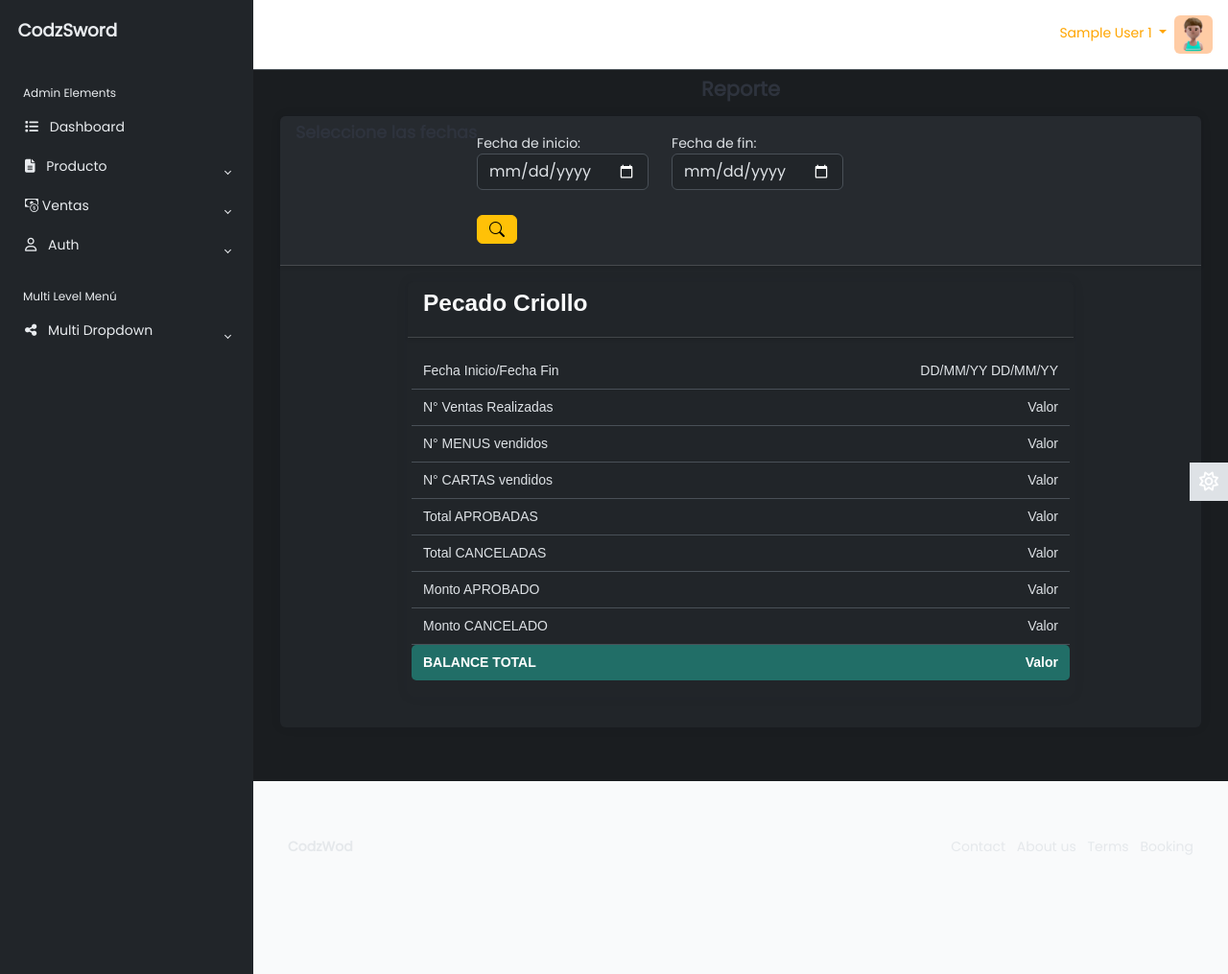
After one commit to Alexzurit/PecadoCriollo, a PHP site: page /report.php in a window 1280 px wide. The commit adds this page. Shown: the whole page at 96% size. Run offline with PHP 8.4, Linux system fonts and the light colour scheme; the visitor is signed in with stand-in values (Sample User, id 1); some libraries are stand-ins or nearby versions.

Commit message:
SE MUESTRA REPORTES
Los reportes ahora se pueden mostrar correctamente, y con detalles específicos, solo falta crear una lógica para imprimir el reporte, tengo que crear el diseño

```diff
--- a/nbproject/private/private.xml
+++ b/nbproject/private/private.xml
@@ -3,10 +3,8 @@
     <editor-bookmarks xmlns="http://www.netbeans.org/ns/editor-bookmarks/2" lastBookmarkId="0"/>
     <open-files xmlns="http://www.netbeans.org/ns/projectui-open-files/2">
         <group>
-            <file>file:/C:/xampp/htdocs/PecadoCriollo/vboton.php</file>
-            <file>file:/C:/xampp/htdocs/PecadoCriollo/ventasPlantilla.php</file>
+            <file>file:/C:/xampp/htdocs/PecadoCriollo/report.php</file>
             <file>file:/C:/xampp/htdocs/PecadoCriollo/login.php</file>
-            <file>file:/C:/xampp/htdocs/PecadoCriollo/sales.php</file>
         </group>
     </open-files>
 </project-private>
--- /dev/null
+++ b/report.php
@@ -0,0 +1,158 @@
+<style>
+    /* Estilos generales para la carta */
+    .card-body {
+        font-family: Arial, sans-serif;
+    }
+    .row {
+        display: flex;
+        justify-content: space-between;
+        padding: 10px 0;
+    }
+    .border-bottom {
+        border-bottom: 1px solid #ccc;
+    }
+
+    /* Estilos específicos para BALANCE TOTAL */
+    .balanceTotalRow {
+        background-color: #216E67; /* Fondo azul */
+        color: white; /* Texto blanco */
+        font-weight: bold; /* Texto en negrita */
+        border-radius: 5px; /* Bordes redondeados */
+        padding: 10px 0; /* Añade un poco más de espacio */
+    }
+</style>
+<?php require_once './vistas/parte-superior.php'; ?>
+
+<main class="content px-3 py-2">
+    <div class="container-fluid">
+        <div class="mb-3">
+            <h3 class="text-center">Reporte</h3>
+        </div>
+        <!--Table Elements-->
+        <div class="card border-0">
+            <div class="card-header">
+                <h4>Seleccione las fechas</h4>
+                <form id="formFiltrarReporte">
+                    <div class="row">
+                        <div class="col">
+                            <label for="fechaInicio">Fecha de inicio:</label>
+                            <input type="date" class="form-control" id="fechaInicio" name="fechaInicio">
+                        </div>
+                        <div class="col">
+                            <label for="fechaFin">Fecha de fin:</label>
+                            <input type="date" class="form-control" id="fechaFin" name="fechaFin">
+                        </div>
+                    </div>
+                    <button type="submit" class="btn btn-warning mt-3"><i class="bi bi-search"></i></button>
+                </form>
+            </div>
+            <div class="card-body">
+                <!-- parte de reporte -->
+                <div class="card border-dark mb-3 mx-auto w-75" id="cartaReporte">
+                    <div class="card-header bg-dark">
+                        <h2 class="text-light text-center">Pecado Criollo</h2>
+                    </div>
+                    <div class="card-body">
+                        <div class="row border-bottom py-2">
+                            <div class="col">Fecha Inicio/Fecha Fin</div>
+                            <div class="col text-end" id="fechaReporte">DD/MM/YY DD/MM/YY</div>
+                        </div>
+                        <div class="row border-bottom py-2">
+                            <div class="col">N° Ventas Realizadas</div>
+                            <div class="col text-end" id="numVentasRealizadas">Valor</div>
+                        </div>
+                        <div class="row border-bottom py-2">
+                            <div class="col">N° MENUS vendidos</div>
+                            <div class="col text-end" id="numMenusVendidos">Valor</div>
+                        </div>
+                        <div class="row border-bottom py-2">
+                            <div class="col">N° CARTAS vendidos</div>
+                            <div class="col text-end" id="numCartasVendidos">Valor</div>
+                        </div>
+                        <div class="row border-bottom py-2">
+                            <div class="col">Total APROBADAS</div>
+                            <div class="col text-end" id="totalAprobadas">Valor</div>
+                        </div>
+                        <div class="row border-bottom py-2">
+                            <div class="col">Total CANCELADAS</div>
+                            <div class="col text-end" id="totalCanceladas">Valor</div>
+                        </div>
+                        <div class="row border-bottom py-2">
+                            <div class="col">Monto APROBADO</div>
+                            <div class="col text-end" id="montoAprobado">Valor</div>
+                        </div>
+                        <div class="row border-bottom py-2">
+                            <div class="col">Monto CANCELADO</div>
+                            <div class="col text-end" id="montoCancelado">Valor</div>
+                        </div>
+                        <div class="row py-2 balanceTotalRow">
+                            <div class="col">BALANCE TOTAL</div>
+                            <div class="col text-end" id="balanceTotal">Valor</div>
+                        </div>
+                    </div>
+                </div>
+                <!-- parte de reporte -->
+            </div>
+        </div>
+    </div>
+</main>
+
+<?php require_once './vistas/parte-inferior.php'; ?>
+<script>
+$(document).ready(function () {
+    $('#formFiltrarReporte').submit(function (event) {
+        event.preventDefault(); // Evitar el envío del formulario por defecto
+
+        var fechaInicio = $('#fechaInicio').val();
+        var fechaFin = $('#fechaFin').val();
+
+        // Validar si la fecha de fin es menor que la fecha de inicio
+        var fechaInicioObj = new Date(fechaInicio);
+        var fechaFinObj = new Date(fechaFin);
+
+        if (fechaFinObj < fechaInicioObj) {
+            Swal.fire({
+                title: "Cuidado!",
+                text: "Fecha Fin es Menor a Fecha Inicio!",
+                icon: "error"
+              });
+            return; // Detener la ejecución si las fechas son inválidas
+        }
+        // Realizar la solicitud AJAX para obtener los datos filtrados
+        $.ajax({
+            url: 'controlador/class/salesreportes.php',
+            type: 'POST',
+            dataType: 'json',
+            data: {
+                fechaInicio: fechaInicio,
+                fechaFin: fechaFin
+            },
+            success: function (data) {
+                // Verificar si los datos devueltos están vacíos o indefinidos
+                if ($.isEmptyObject(data)) {
+                    Swal.fire({
+                        title: "Sin datos",
+                        text: "No se encontraron datos para las fechas especificadas",
+                        icon: "warning"
+                    });
+                    return;
+                }
+                // Actualizar los valores de la tarjeta con los datos obtenidos
+                $('#fechaReporte').text(fechaInicio + ' / ' + fechaFin);
+                $('#numVentasRealizadas').text(data.num_ventas_realizadas);
+                $('#numMenusVendidos').text(data.menu_vendidos);
+                $('#numCartasVendidos').text(data.cartas_vendidas);
+                $('#totalAprobadas').text(data.num_ventas_aprobadas);
+                $('#totalCanceladas').text(data.num_ventas_canceladas);
+                $('#montoAprobado').text(data.total_ventas_aprobadas);
+                $('#montoCancelado').text(data.total_ventas_canceladas);
+                $('#balanceTotal').text('S/'+data.total_ventas_aprobadas);
+            },
+            error: function (xhr, status, error) {
+                console.error(xhr.responseText);
+                Swal.fire('Error al filtrar el reporte por fechas');
+            }
+        });
+    });
+});
+</script>
--- a/vistas/parte-superior.php
+++ b/vistas/parte-superior.php
@@ -76,7 +76,7 @@
                                 <a href="saleshist.php" class="sidebar-link">Historial Venta</a>
                             </li>
                             <li class="sidebar-item">
-                                <a href="#" class="sidebar-link">Reporte</a>
+                                <a href="report.php" class="sidebar-link">Reporte</a>
                             </li>
                         </ul>
                     </li>
```
Also changed, not shown: controlador/class/salesreportes.php (added, +35 -0 lines), controlador/methods.php (+75 -0 lines).
